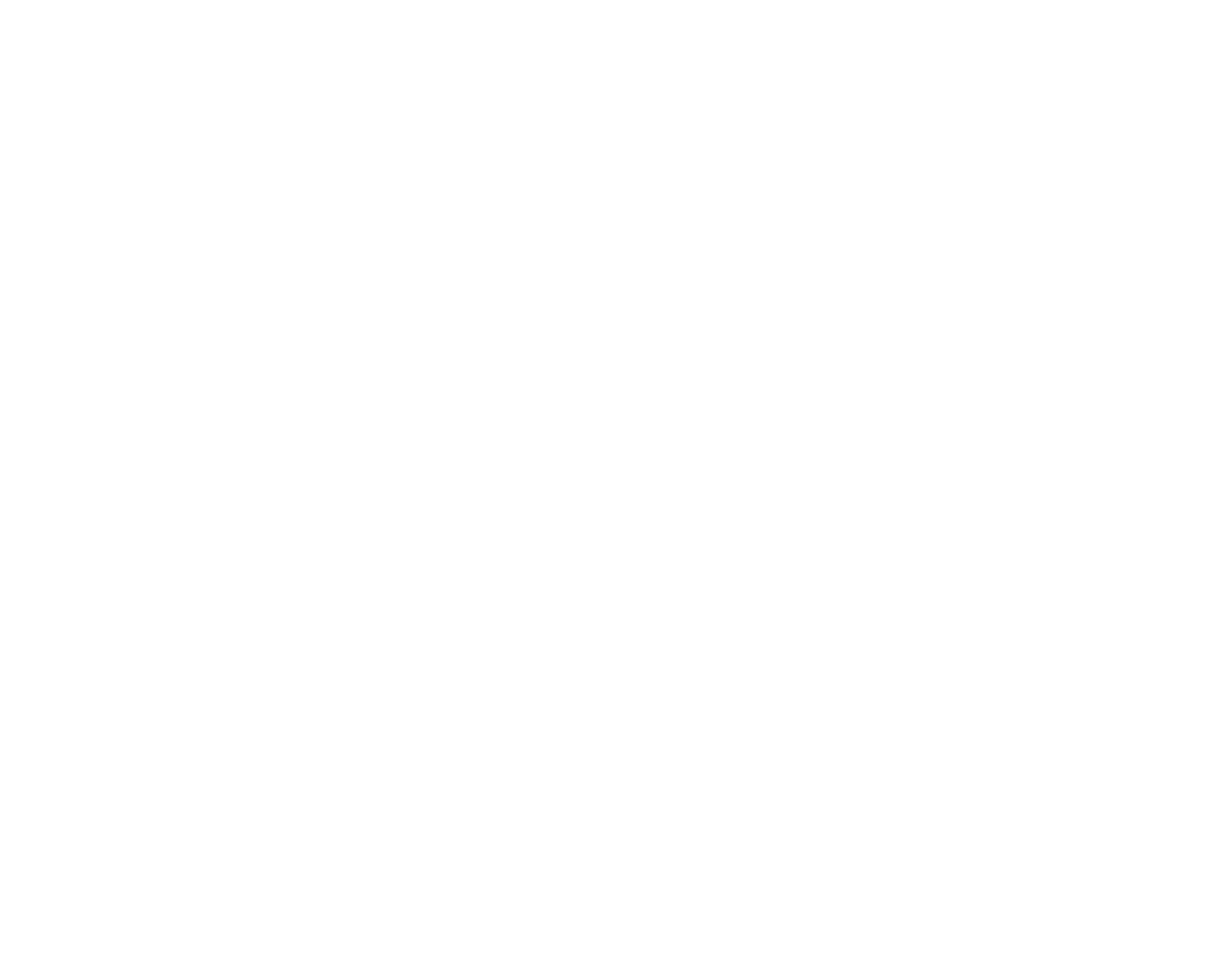
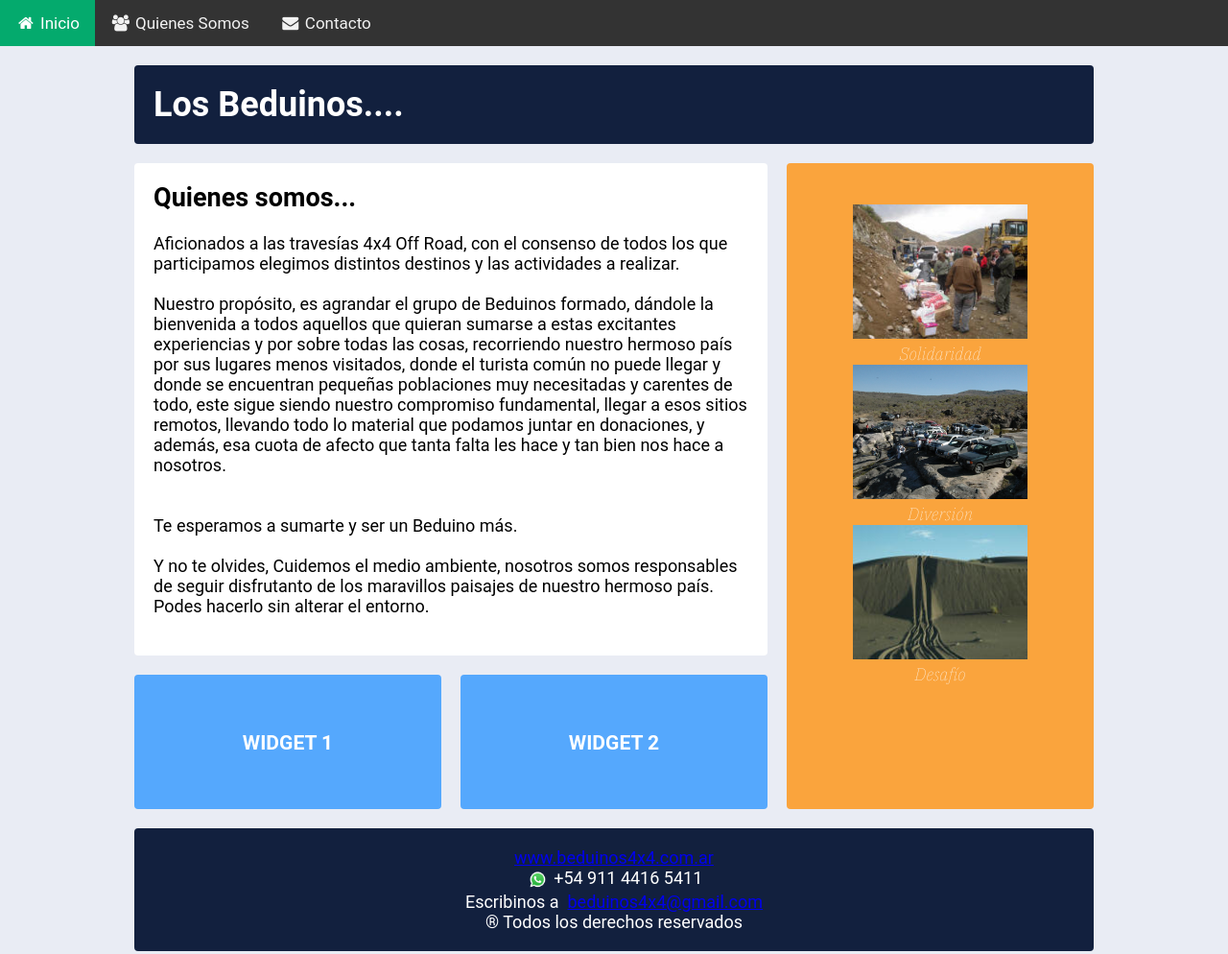
Before and after one commit to GusDeMarco076/GusDeMarco076.github.io, a plain HTML site: page index.html in a window 1280 px wide. Shown: the whole page at 96% size. Before the commit the page ends 800 px from the top, so only its background shows below. Drawn offline with Linux system fonts and the light colour scheme; a web font is replaced by a local one.

Commit message:
Version 1.1

```diff
--- a/css/estilos.css
+++ b/css/estilos.css
@@ -0,0 +1,204 @@
+* {
+	margin: 0;
+	padding: 0;
+}
+
+body {
+	margin: 0;
+	/* font-family: Arial, Helvetica, sans-serif; */
+	background: #E9ECF4;
+	color: #000;
+	font-family: 'Roboto', sans-serif;
+  }
+
+  .topnav {
+	overflow: hidden;
+	background-color: #333;
+	/* width: auto;
+	margin: auto;  */
+  }
+
+  .topnav a {
+	display: block;
+	float: left;
+	color: #f2f2f2;
+	text-align: center;
+	padding: 14px 16px;
+	text-decoration: none;
+	font-size: 17px;
+  }
+
+  .topnav a:hover {
+	background-color: #ddd;
+	color: black;
+  }
+
+  .topnav a.active {
+	background-color: #04AA6D;
+	color: white;
+  }
+
+  .topnav .icon {
+	display: none;
+  }
+
+.contenedor {
+	width: 90%;
+	max-width: 1000px;
+	margin: 20px auto;
+	display: grid;
+	grid-gap: 20px;
+	grid-template-columns: repeat(3, 1fr);
+	grid-template-rows: repeat(4, auto);
+
+	grid-template-areas: "header header header"
+						 "contenido contenido sidebar"
+						 "widget-1 widget-2 sidebar"
+						 "footer footer footer";
+}
+
+.contenedor > div,
+.contenedor .header,
+.contenedor .contenido,
+.contenedor .sidebar,
+.contenedor .footer {
+	background: #fff;
+	padding: 20px;
+	border-radius: 4px;
+	font-size: large;
+}
+
+.contenedor .header {
+	background: #12203E;
+	color: #fff;
+	grid-area: header;
+}
+
+.contenedor .contenido {
+	grid-area: contenido;
+}
+
+.contenedor .sidebar {
+	grid-column: 3 / 4;
+	background: #fAA43D;
+	color: #fff;
+	text-align: center;
+	display: flex;
+	align-items: center;
+	justify-content: center;
+	min-height: 100px;
+	/* max-width: 200px; */
+	grid-area: sidebar;
+	display: inline-block;
+}
+
+.contenedor .sidebar .sidetext{
+	font-family: 'IBM Plex Serif', serif;
+}
+/* .contenedor .sidebar .sideimg {
+	max-width: 100%;
+	height: auto;
+} */
+
+.contenedor .widget-1,
+.contenedor .widget-2 {
+	background: #55a8fd;
+	color: #fff;
+	height: 100px;
+	text-align: center;
+	display: flex;
+	align-items: center;
+	justify-content: center;
+}
+
+.contenedor .widget-1 {
+	grid-area: widget-1;
+}
+
+.contenedor .widget-2 {
+	grid-area: widget-2;
+}
+
+.contenedor .footer {
+	background: #12203E;
+	color: #fff;
+	grid-area: footer;
+	text-align: center;
+
+}
+
+@media screen and (max-width: 1024px) {
+	.contenedor .sidebar .sideimg {
+		max-width: 100%;
+		height: auto;
+	}
+	.contenedor .footer{
+		font-size: large;
+	}
+  }
+
+@media screen and (max-width: 768px){
+	.contenedor {
+		grid-template-areas: "header header header"
+						 "contenido contenido contenido"
+						 "sidebar sidebar sidebar"
+						 "widget-1 widget-1 widget-2"
+						 "footer footer footer";
+	}
+}
+
+  @media screen and (max-width: 768px) {
+	.contenedor .header {
+		/* color: yellow; */
+		font-size: small;
+	}
+	.contenedor{
+		font-size: small;
+	}
+	.contenedor .footer{
+		font-size: small;
+	}
+	.contenedor .sidebar .sideimg {
+		max-width: 80%;
+		height: auto;
+	}
+  }
+
+  @media screen and (max-width: 410px) {
+	.contenedor .header{
+		/* color: #04AA6D; */
+		font-size: x-small;
+	}
+	.contenedor{
+		font-size: x-small;
+	}
+	.contenedor .footer{
+		font-size: x-small;
+	}
+	.contenedor .sidebar .sideimg {
+		max-width: 60%;
+		height: auto;
+	}
+  }
+
+  @media screen and (max-width: 410px) {
+	.topnav a:not(:first-child) {display: none;}
+	.topnav a.icon {
+	  float: right;
+	  display: block;
+	}
+  }
+
+  @media screen and (max-width: 410px) {
+	.topnav.responsive {position: relative;}
+	.topnav.responsive a.icon {
+	  position: absolute;
+	  right: 0;
+	  top: 0;
+	}
+	.topnav.responsive a {
+	  float: none;
+	  display: block;
+	  text-align: left;
+	}
+  }
--- a/index.html
+++ b/index.html
@@ -1,14 +1,85 @@
 <!DOCTYPE html>
-<html lang="en">
+<html lang="es">
 <head>
     <meta charset="UTF-8">
     <meta http-equiv="X-UA-Compatible" content="IE=edge">
     <meta name="viewport" content="width=device-width, initial-scale=1.0">
-    <title>Document</title>
-    <style src="css/estilos.css"></style>
+    <title>Beduinos 4x4</title>
+    <link rel="icon" type="image/x-icon" href="/images/ico_beduino.ico">
+    <link rel="stylesheet" href="https://cdnjs.cloudflare.com/ajax/libs/font-awesome/4.7.0/css/font-awesome.min.css">
+    <link rel="preconnect" href="https://fonts.googleapis.com">
+    <link rel="preconnect" href="https://fonts.gstatic.com" crossorigin>
+    <link href="https://fonts.googleapis.com/css2?family=Hurricane&display=swap" rel="stylesheet">
+    <link rel="preconnect" href="https://fonts.googleapis.com">
+    <link rel="preconnect" href="https://fonts.gstatic.com" crossorigin>
+    <link href="https://fonts.googleapis.com/css2?family=IBM+Plex+Serif:ital,wght@1,100&display=swap" rel="stylesheet">
+    <link rel="preconnect" href="https://fonts.googleapis.com">
+    <link rel="preconnect" href="https://fonts.gstatic.com" crossorigin>
+    <link href="https://fonts.googleapis.com/css2?family=IBM+Plex+Serif:ital,wght@1,700&display=swap" rel="stylesheet">
+    <link rel="stylesheet" href="css/estilos.css">
     <script src="js/jscript.js"></script>
 </head>
 <body>
+    <div id="menu" class="topnav" id="myTopnav">
+        <a href="index.html" class="active"><i class="fa fa-fw fa-home"></i> Inicio</a>
+        <a href="quienes.html"><i class="fa fa-fw fa-group"></i> Quienes Somos</a>
+        <a href="contacto.html"><i class="fa fa-fw fa-envelope"></i> Contacto</a>
+        <a href="javascript:void(0);" class="icon" onclick="myFunction()">
+            <i class="fa fa-bars"></i>
+          </a>
+    </div>
 
+    <div id="container" class="contenedor">
+        <header class="header">
+            <h1>Los Beduinos....</h1>
+        </header>
+        <main id="cuerpo" class="contenido">
+            <h2>Quienes somos...</h2>
+            <br>
+            <p>Aficionados a las travesías 4x4 Off Road, con el consenso de todos los que participamos elegimos distintos destinos y las actividades a
+               realizar.
+               <br><br>
+                Nuestro propósito, es agrandar el grupo de Beduinos formado, dándole la bienvenida a todos aquellos que quieran sumarse a estas excitantes
+                experiencias y por sobre todas las cosas, recorriendo nuestro hermoso país por sus lugares menos visitados, donde el turista común no puede
+                llegar y donde se encuentran pequeñas poblaciones muy necesitadas y carentes de todo, este sigue siendo nuestro compromiso fundamental,
+                llegar a esos sitios remotos, llevando todo lo material que podamos juntar en donaciones, y además, esa cuota de afecto que tanta falta les
+                hace y tan bien nos hace a nosotros.
+                <br><br><br>
+                Te esperamos a sumarte y ser un Beduino más.
+                <br><br>
+                Y no te olvides, Cuidemos el medio ambiente, nosotros somos responsables de seguir disfrutanto de los maravillos paisajes de nuestro hermoso país. Podes hacerlo sin alterar el entorno.
+                <br><br>
+            </p>
+        </main>
+        <aside id="tira" class="sidebar">
+            <div class="sidetext" >&nbsp</div>
+            <div>
+                <img class="sideimg" src="images/solidaridad.jpg" border="0" height="140" width="182">
+            </div>
+            <div class="sidetext">Solidaridad</div>
+            <div>
+                <img class="sideimg" src="images/diversion.jpg" border="0" height="140" width="182">
+            </div>
+            <div class="sidetext">Diversión</div>
+            <div>
+                <img class="sideimg" src="images/desafio.jpg" border="0" height="140" width="182">
+            </div>
+            <div class="sidetext">Desafío</div>
+        </aside>
+        <div id="publicidad1" class="widget-1">
+            <h3>WIDGET 1</h3>
+        </div>
+        <div id="publicidad2" class="widget-2">
+            <h3>WIDGET 2</h3>
+        </div>
+        <footer id="piepag" class="footer">
+            <!-- <h2> -->
+                <p><a href="http://www.beduinos4x4.com.ar">www.beduinos4x4.com.ar</a></p>
+                <p><img style="vertical-align:middle" src="images/Whatsapp-icon.png" height="25">&nbsp;+54 911 4416 5411</p>
+                <p>Escribinos a &nbsp;<a href="mailto:beduinos4x4@beduinos4x4.com.ar?subject=Consulta%20desde%20la%20Web.">beduinos4x4@gmail.com</a></p>
+            <p>® Todos los derechos reservados</p>
+        <!-- </h2> -->
+        </footer>
+    </div>
 </body>
 </html>
--- a/js/jscript.js
+++ b/js/jscript.js
@@ -1 +1,8 @@
-console.log("Hola");
+function myFunction() {
+    var x = document.getElementById("myTopnav");
+    if (x.className === "topnav") {
+      x.className += " responsive";
+    } else {
+      x.className = "topnav";
+    }
+  }
```
Also changed, not shown: contacto.html (added, +33 -0 lines), quienes.html (added, +33 -0 lines), images/Whatsapp-icon.png (added), images/desafio.jpg (added), images/diversion.jpg (added), images/ico_beduino.ico (added), images/logo_beduino.gif (added), images/solidaridad.jpg (added), 1 other file.
